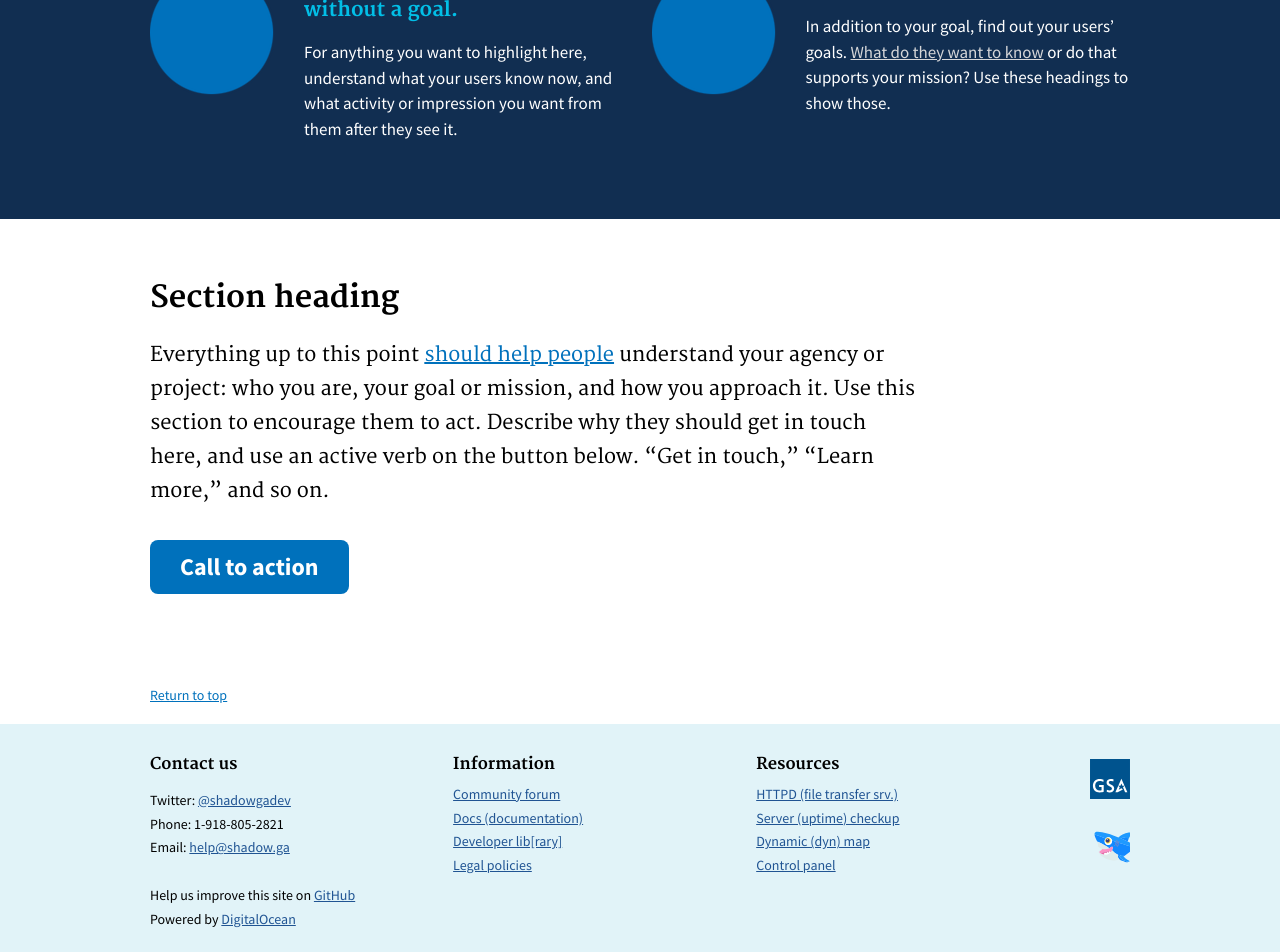
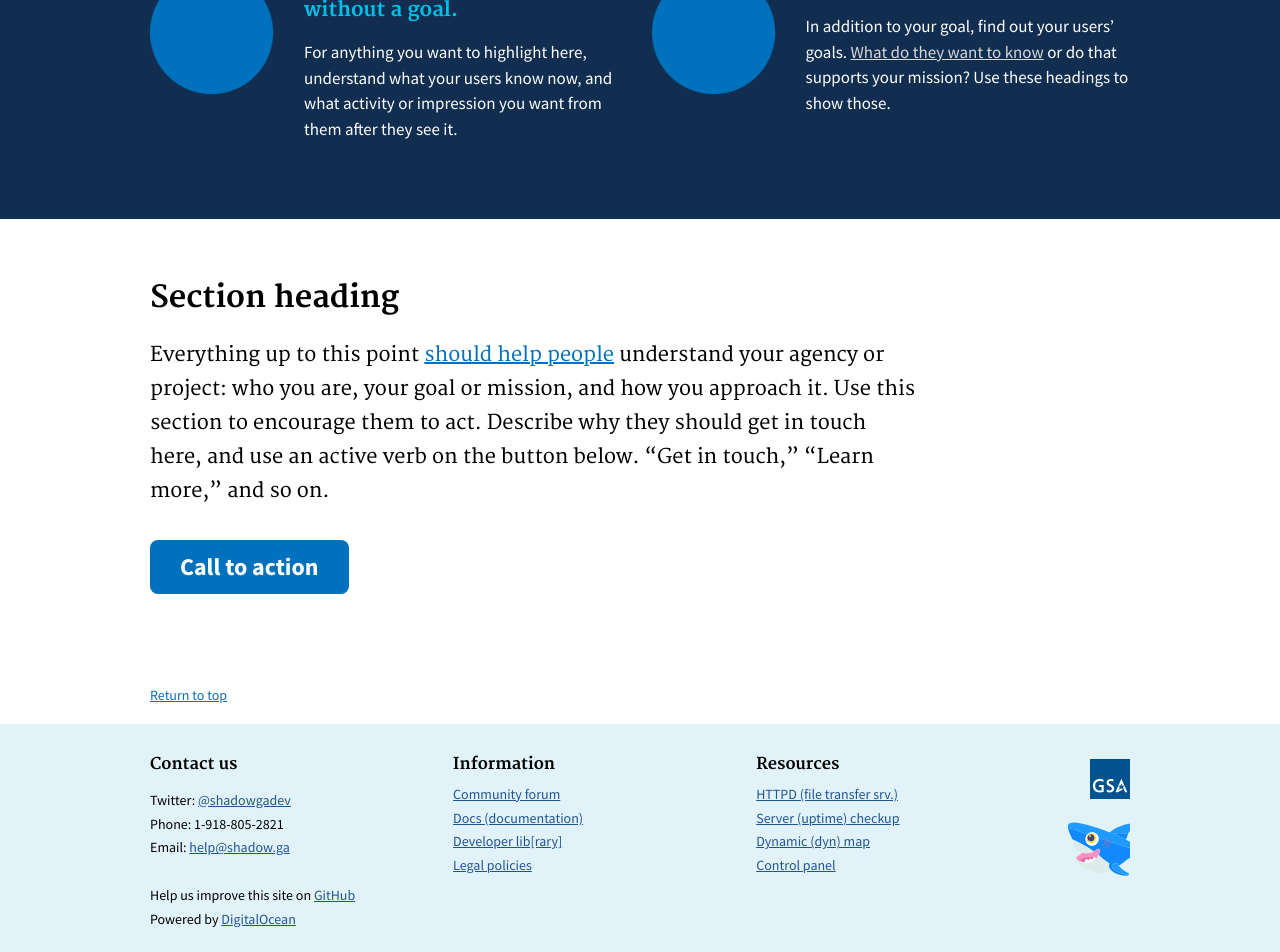
Before and after one commit to serrif/website, a Jekyll site: the page built from main/home.md, in a window 1280 px wide. Shown: the part 975-1927 px from the top of the page. Built offline with Jekyll 4.4.1, drawn with Linux system fonts in a browser that asks for light colours.

Commit message:
Update footer--small.html

```diff
--- a/_includes/components/footer--small.html
+++ b/_includes/components/footer--small.html
@@ -39,7 +39,9 @@
         </ul>
       </div>
       <img src="{{ site.baseurl }}/assets/img/gsa-logo.svg" style="width: 40px; padding-top: 1.5rem; padding-bottom: 1rem; float: right;">
-      <img src="{{ site.baseurl }}/assets/img/sammy.svg" style="width: 40px; padding-top: 1.5rem; padding-bottom: 1rem; float: right;">
+      <a href="https://m.do.co/c/7438217b1bcd">
+        <img src="{{ site.baseurl }}/assets/img/sammy.svg" style="width: 70px; padding-bottom: 1rem; float: right;">
+      </a>
     </div>
   </div>
 </footer>
```
